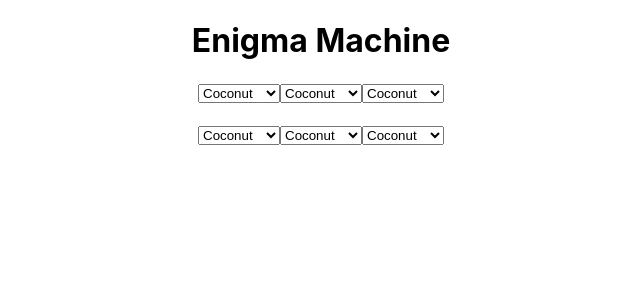
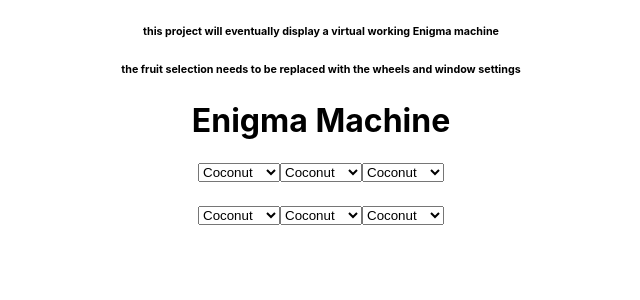
Before and after one commit to BuckMusic/Enigma, a React (Create React App) app: page / in a window 1280 px wide. Shown: the top 300 px of the page, without its empty margins (319-959 px from the left). Built offline with nearby package versions, Linux system fonts and the light colour scheme.

Commit message:
added message as to what needs to change with the fruit selection

```diff
--- a/src/App.js
+++ b/src/App.js
@@ -6,6 +6,10 @@ import Dropdown from './components/Dropdown'
 function App() {
   return (
     <div className="App">
+
+      <h6>this project will eventually display a virtual working Enigma machine</h6>
+      <h6>the fruit selection needs to be replaced with the wheels and window settings</h6>
+
 
       <Header />
 
--- a/src/components/Dropdown.js
+++ b/src/components/Dropdown.js
@@ -25,6 +25,7 @@ function Dropdown() {
                 <option selected value="coconut">Coconut</option>
                 <option value="mango">Mango</option>
             </select>
+
         </div>
       )
     }
```
Also changed, not shown: src/components/Dropdown2.js (+7 -0 lines).
